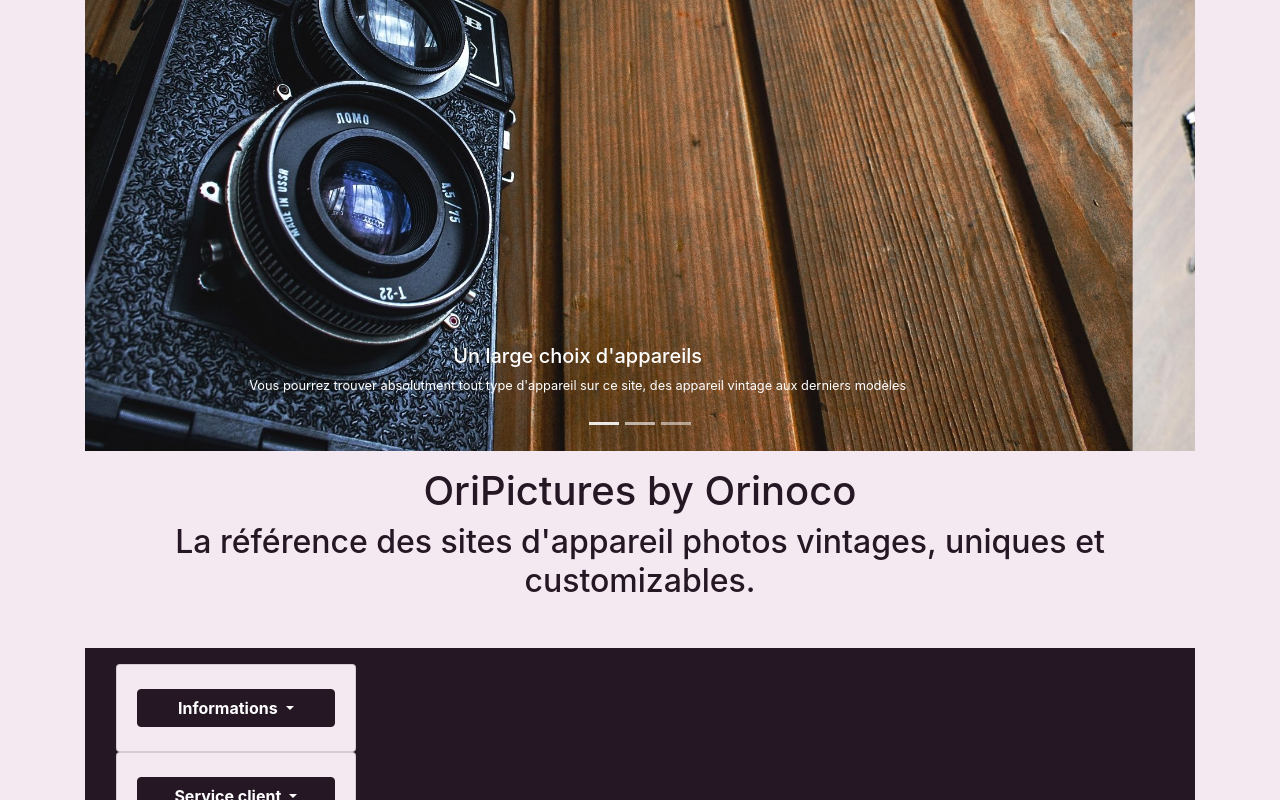
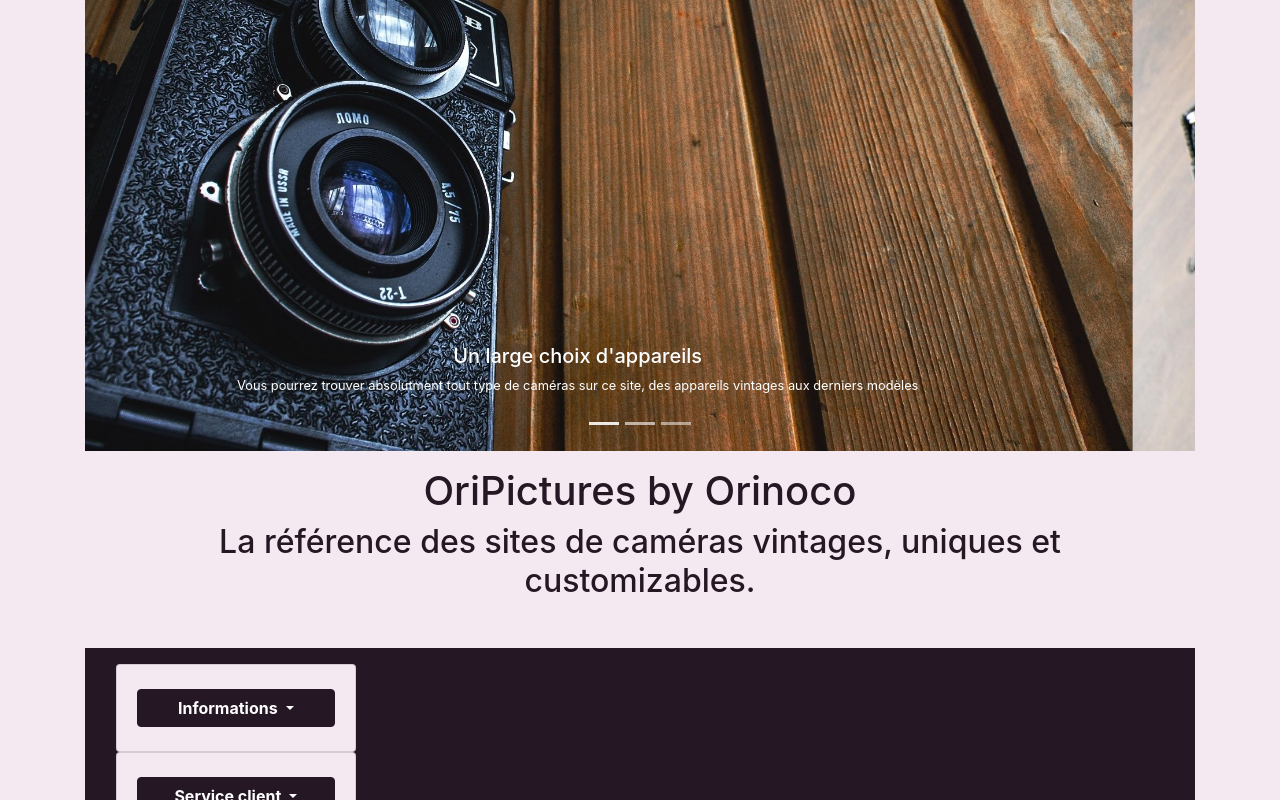
Before and after one commit to andygarcia06/Oripictures-By-Orinoco, a plain HTML site: page index.html in a window 1280 px wide. Shown: the part 361-1161 px from the top of the page. Drawn offline with nearby package versions, Linux system fonts and the light colour scheme; files whose address does not match are found by name; a web font is replaced by a local one.

Commit message:
modifications de contenu sur index.html index.js

```diff
--- a/index.html
+++ b/index.html
@@ -9,7 +9,7 @@
     <link href="https://fonts.googleapis.com/css2?family=Miltonian+Tattoo&display=swap" rel="stylesheet">
     <link href="https://fonts.googleapis.com/css?family=Roboto&display=swap" rel="stylesheet">
     <link href="default.css" rel="stylesheet">
-    <title>Oripictures by Onrico - Vente en ligne d'appareil photos uniques et customisables</title>
+    <title>Oripictures by Onrico - Vente en ligne de caméras uniques et customisables</title>
 
 </head>
 <body class="bg-primary container">
@@ -65,7 +65,7 @@
             <img src="img/image-slider-1.jpg" alt="image d'un appareil photo canon vintage" class="d-block w-100" />
             <div class="carousel-caption">
               <h5>Un large choix d'appareils</h5>
-              <p>Vous pourrez trouver absolutment tout type d'appareil sur ce site, des appareil vintage aux derniers modèles</p>
+              <p>Vous pourrez trouver absolutment tout type de caméras sur ce site, des appareils vintages aux derniers modèles</p>
             </div>
           </div>
 
@@ -100,7 +100,7 @@
 
         <div class="container font-weight-light">
         <h1 id="my_title" class="text-secondary text-center">OriPictures <span>by Orinoco</span></h1>
-        <h2 id="my_second_title" class="text-secondary text-center">La référence des sites d'appareil photos vintages, uniques et customizables.</h2>
+        <h2 id="my_second_title" class="text-secondary text-center">La référence des sites de caméras vintages, uniques et customizables.</h2>
         </div>
     </section>
 
--- a/js/index.js
+++ b/js/index.js
@@ -104,4 +104,5 @@ function serverOut() {
     divServerOut.innerHTML = 'Nous revenons très bientôt';
 }
 
+
 //APPEL DE LA FONCTION
```
